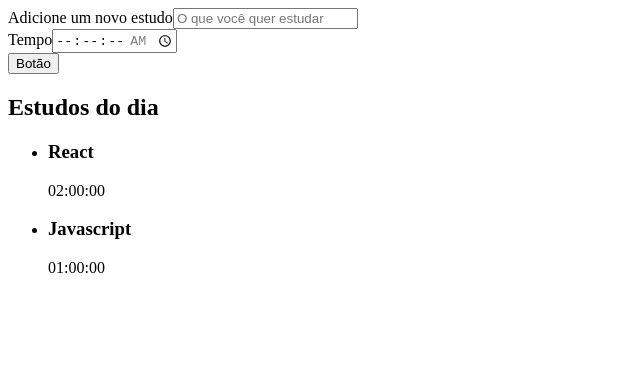
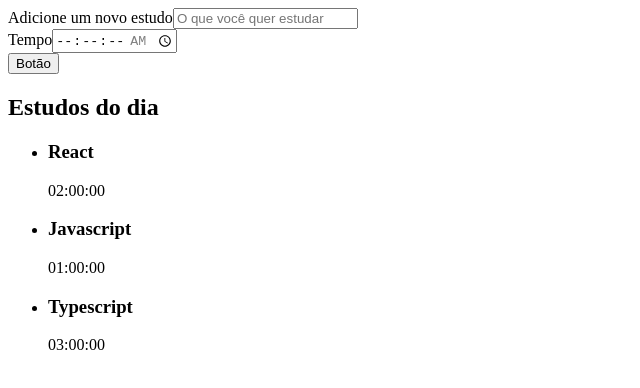
Before and after one commit to AndressaDaCosta/react-com-typescript, a React (Vite) app: page / in a window 1280 px wide. Shown: the top 388 px of the page, without its empty margins (0-640 px from the left). Built offline with nearby package versions, Linux system fonts and the light colour scheme.

Commit message:
Rendering-an-array

```diff
--- a/src/components/Lista/index.tsx
+++ b/src/components/Lista/index.tsx
@@ -1,18 +1,30 @@
 import React from 'react';
 
 export function Lista() {
+	const tarefas = [
+		{
+			tarefa: 'React',
+			tempo: '02:00:00'
+		},
+		{
+			tarefa: 'Javascript',
+			tempo: '01:00:00'
+		},
+		{
+			tarefa: 'Typescript',
+			tempo: '03:00:00'
+		}
+	];
 	return (
 		<aside>
 			<h2> Estudos do dia </h2>
 			<ul>
-				<li>
-					<h3>React</h3>
-					<span>02:00:00</span>
-				</li>
-				<li>
-					<h3>Javascript</h3>
-					<span>01:00:00</span>
-				</li>
+				{tarefas.map((item, index) => (
+					<li key={index}>
+						<h3>{item.tarefa}</h3>
+						<span>{item.tempo}</span>
+					</li>
+				))}
 			</ul>
 		</aside>
 	);
```
